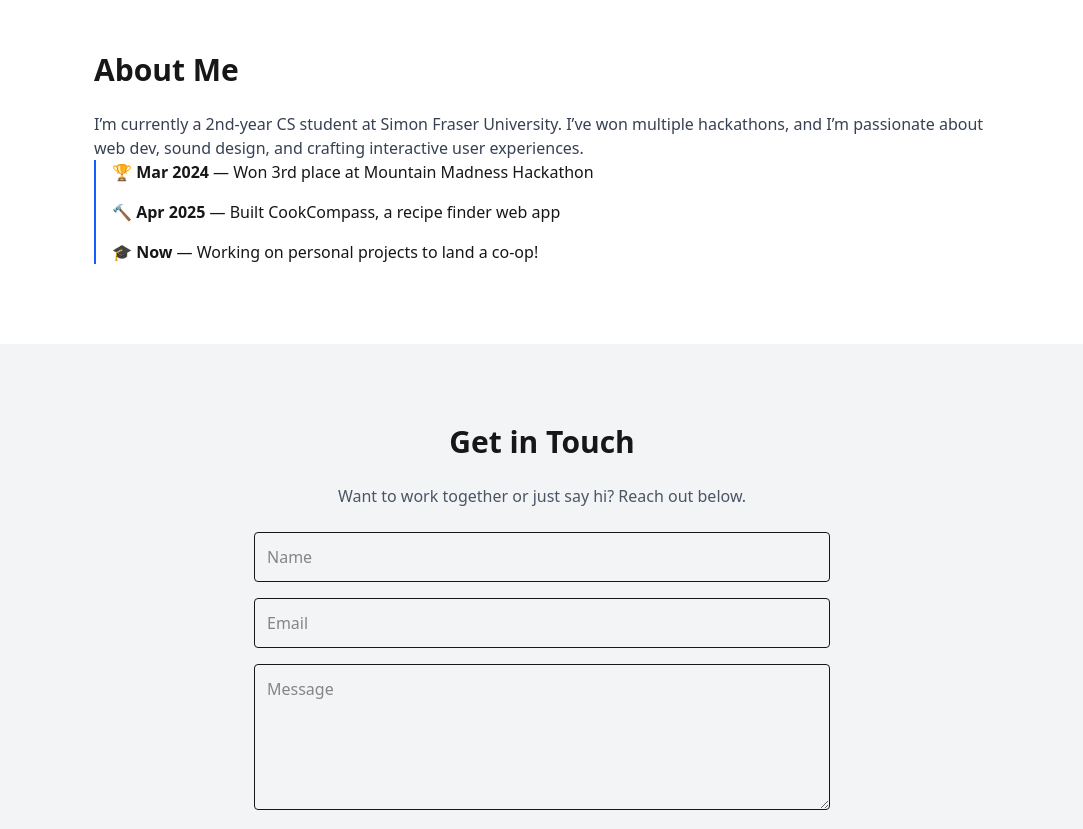
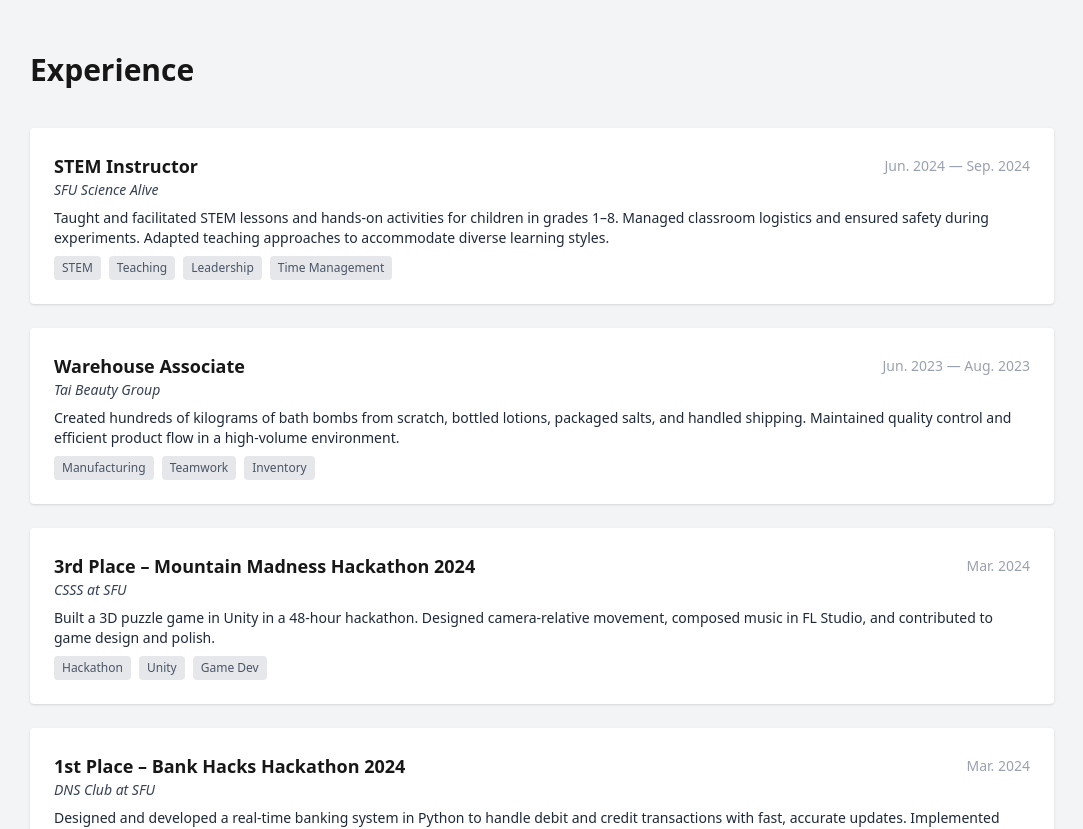
Before and after one commit to Vipplynn/portfolio-site, a React (Vite) app: page / in a window 1280 px wide. Shown: the part 2600-3429 px from the top of the page, without its empty margins (98-1181 px from the left). Built offline with nearby package versions, Linux system fonts and the light colour scheme.

Commit message:
added experience section

```diff
--- a/src/App.tsx
+++ b/src/App.tsx
@@ -5,6 +5,7 @@ import About from './components/About'
 import Contact from './components/Contact'
 import Footer from './components/Footer'
 import FeaturedProjects from "./components/FeaturedProjects";
+import Experience from "./components/Experience";
 
 
 function App() {
@@ -15,6 +16,7 @@ function App() {
         <Hero />
         <FeaturedProjects />
         <Projects />
+        <Experience />
         <About />
         <Contact />
       </main>
--- /dev/null
+++ b/src/components/Experience.tsx
@@ -0,0 +1,37 @@
+import { experience, Experience as ExperienceType } from "../data/experience";
+
+function Experience() {
+  return (
+    <section id="experience" className="py-20 px-4 bg-gray-100">
+      <div className="max-w-5xl mx-auto">
+        <h2 className="text-3xl font-bold mb-10">Experience</h2>
+        <div className="space-y-6">
+          {experience.map((item: ExperienceType, idx: number) => (
+            <div key={idx} className="bg-white p-6 rounded shadow">
+              <div className="flex justify-between items-center">
+                <h3 className="text-lg font-semibold">{item.title}</h3>
+                <p className="text-sm text-gray-400 whitespace-nowrap">{item.date}</p>
+              </div>
+              <p className="text-sm text-gray-700 italic">{item.organization}</p>
+              <p className="mt-2 text-sm text-gray-800">{item.description}</p>
+              {item.tags && (
+                <div className="mt-2 flex flex-wrap gap-2">
+                  {item.tags.map((tag, i) => (
+                    <span
+                      key={i}
+                      className="text-xs bg-gray-200 px-2 py-1 rounded text-gray-600"
+                    >
+                      {tag}
+                    </span>
+                  ))}
+                </div>
+              )}
+            </div>
+          ))}
+        </div>
+      </div>
+    </section>
+  );
+}
+
+export default Experience;
--- a/src/data/experience.ts
+++ b/src/data/experience.ts
@@ -10,15 +10,41 @@ export interface Experience {
   {
     title: "STEM Instructor",
     organization: "SFU Science Alive",
-      date: "Summer 2023",
-      description: "Taught hands-on science workshops for kids aged 8–12.",
-      tags: ["Education", "Public Speaking"],
+    date: "Jun. 2024 — Sep. 2024",
+    description:
+      "Taught and facilitated STEM lessons and hands-on activities for children in grades 1–8. Managed classroom logistics and ensured safety during experiments. Adapted teaching approaches to accommodate diverse learning styles.",
+    tags: ["STEM", "Teaching", "Leadership", "Time Management"]
   },
   {
-      title: "Hackathon Winner",
-      organization: "Mountain Madness 2024",
-      date: "Mar 2024",
-      description: "Won 3rd place for a 3D Unity game developed in 48 hours.",
-      tags: ["Game Dev", "Teamwork"],
+    title: "Warehouse Associate",
+    organization: "Tai Beauty Group",
+    date: "Jun. 2023 — Aug. 2023",
+    description:
+      "Created hundreds of kilograms of bath bombs from scratch, bottled lotions, packaged salts, and handled shipping. Maintained quality control and efficient product flow in a high-volume environment.",
+    tags: ["Manufacturing", "Teamwork", "Inventory"]
   },
+  {
+    title: "3rd Place – Mountain Madness Hackathon 2024",
+    organization: "CSSS at SFU",
+    date: "Mar. 2024",
+    description:
+      "Built a 3D puzzle game in Unity in a 48-hour hackathon. Designed camera-relative movement, composed music in FL Studio, and contributed to game design and polish.",
+    tags: ["Hackathon", "Unity", "Game Dev"]
+  },
+  {
+    title: "1st Place – Bank Hacks Hackathon 2024",
+    organization: "DNS Club at SFU",
+    date: "Mar. 2024",
+    description:
+      "Designed and developed a real-time banking system in Python to handle debit and credit transactions with fast, accurate updates. Implemented client onboarding to support account creation and management. Built a packet collection system to retrieve and display user data from a centralized server.",
+    tags: ["Hackathon", "Python", "Backend Development"]
+  },
+  {
+    title: "Winner – Fall Hacks Hackathon 2023",
+    organization: "CSSS at SFU",
+    date: "Oct. 2023",
+    description:
+      "Created Birge Adventure, a free-falling arcade game. Designed and composed the soundtrack, collaborated on level design, and contributed ideas related to game flow and player progression.",
+    tags: ["Hackathon", "Game Audio", "Creative Design"]
+  }
 ];
```
Lines whose indentation alone changed are shown as unchanged.
